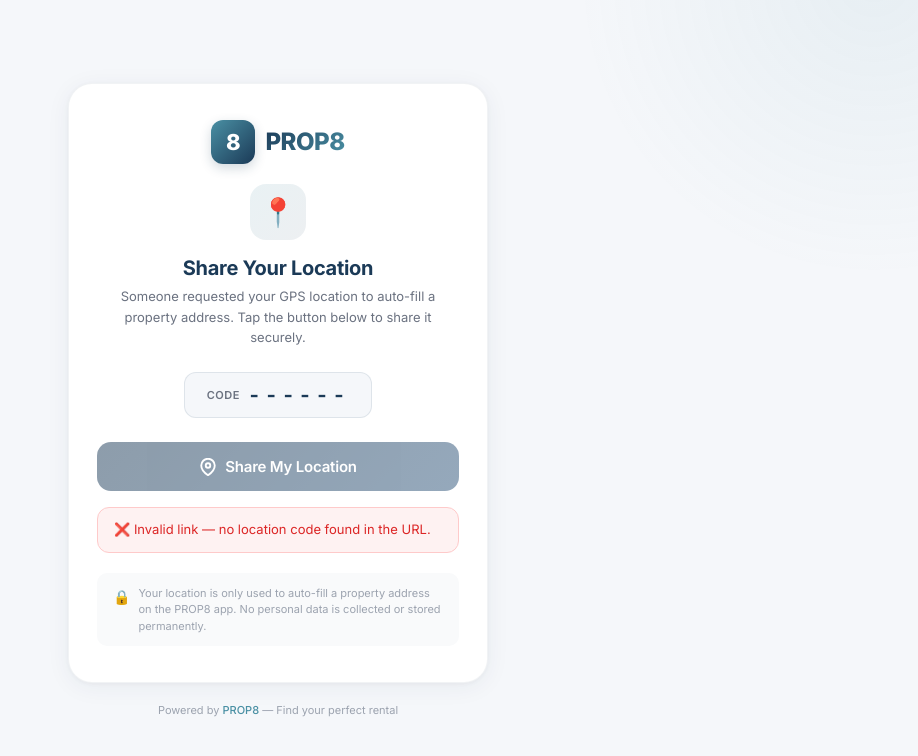
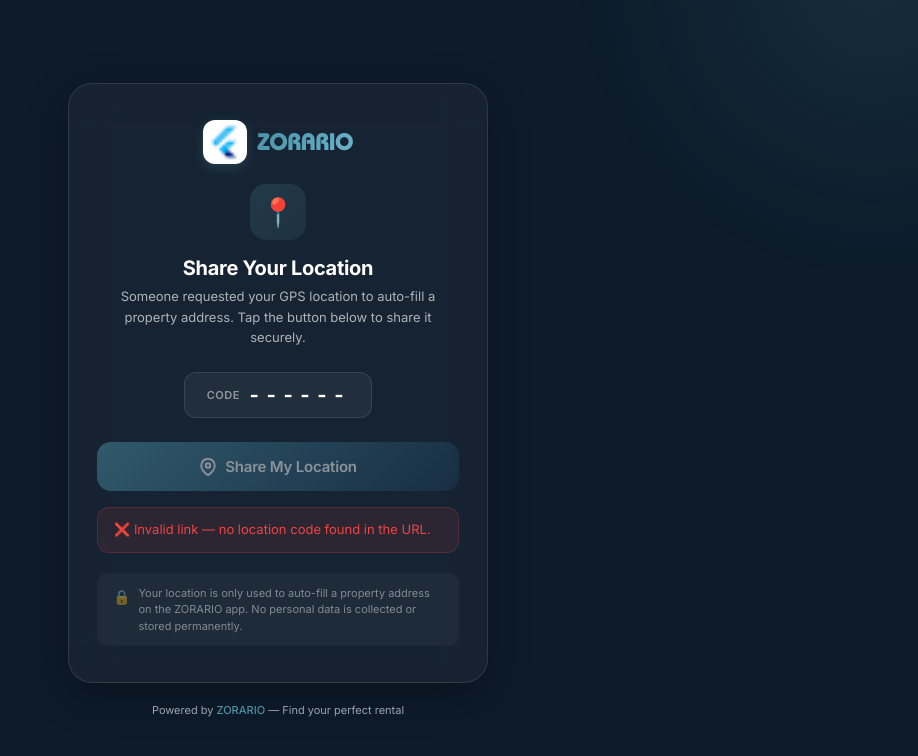
Before and after one commit to akashkumarr23/Prop8, a plain HTML site: page location_capture.html in a window 1280 px wide. Shown: the whole page, without its empty margins (362-1280 px from the left). Drawn offline with Linux system fonts and the light colour scheme.

```diff
--- a/location_capture.html
+++ b/location_capture.html
@@ -4,11 +4,19 @@
 <head>
     <meta charset="UTF-8">
     <meta name="viewport" content="width=device-width, initial-scale=1.0">
-    <title>Share Location - PROP8</title>
+    <title>Share Location - ZORARIO</title>
     <link rel="preconnect" href="https://fonts.googleapis.com">
     <link rel="preconnect" href="https://fonts.gstatic.com" crossorigin>
     <link href="https://fonts.googleapis.com/css2?family=Inter:wght@400;500;600;700;800&display=swap" rel="stylesheet">
     <style>
+        @font-face {
+            font-family: 'ITCBauhaus';
+            src: url('./ITCBauhaus.otf') format('opentype');
+            font-weight: 700;
+            font-style: normal;
+            font-display: swap;
+        }
+
         * {
             margin: 0;
             padding: 0;
@@ -17,14 +25,15 @@
 
         body {
             font-family: 'Inter', -apple-system, BlinkMacSystemFont, 'Segoe UI', sans-serif;
-            background: #F5F7FA;
+            background: #0D1B2A;
             min-height: 100vh;
             display: flex;
             flex-direction: column;
             align-items: center;
             justify-content: center;
-            color: #1A1A1A;
+            color: #FFFFFF;
             padding: 20px;
+            overflow: hidden;
         }
 
         /* Decorative background */
@@ -35,7 +44,7 @@
             right: -20%;
             width: 600px;
             height: 600px;
-            background: radial-gradient(circle, rgba(74, 144, 164, 0.08) 0%, transparent 70%);
+            background: radial-gradient(circle, rgba(74, 144, 164, 0.15) 0%, transparent 70%);
             border-radius: 50%;
             pointer-events: none;
         }
@@ -47,20 +56,22 @@
             left: -15%;
             width: 500px;
             height: 500px;
-            background: radial-gradient(circle, rgba(27, 58, 87, 0.06) 0%, transparent 70%);
+            background: radial-gradient(circle, rgba(74, 144, 164, 0.08) 0%, transparent 70%);
             border-radius: 50%;
             pointer-events: none;
         }
 
         .card {
-            background: #FFFFFF;
+            background: rgba(255, 255, 255, 0.04);
+            backdrop-filter: blur(20px);
+            -webkit-backdrop-filter: blur(20px);
             border-radius: 24px;
             padding: 36px 28px;
             max-width: 420px;
             width: 100%;
             text-align: center;
-            box-shadow: 0 4px 24px rgba(27, 58, 87, 0.06), 0 1px 4px rgba(0, 0, 0, 0.04);
-            border: 1px solid rgba(27, 58, 87, 0.06);
+            box-shadow: 0 12px 40px rgba(0, 0, 0, 0.3);
+            border: 1px solid rgba(255, 255, 255, 0.1);
             position: relative;
             z-index: 1;
         }
@@ -74,24 +85,19 @@
             gap: 10px;
         }
 
-        .logo-icon {
+        .logo-img {
             width: 44px;
             height: 44px;
-            background: linear-gradient(135deg, #4A90A4, #1B3A57);
             border-radius: 12px;
-            display: flex;
-            align-items: center;
-            justify-content: center;
-            color: #fff;
-            font-size: 22px;
-            font-weight: 800;
-            box-shadow: 0 4px 12px rgba(27, 58, 87, 0.2);
+            box-shadow: 0 4px 12px rgba(74, 144, 164, 0.25);
+            object-fit: contain;
         }
 
         .logo-text {
+            font-family: 'ITCBauhaus', -apple-system, BlinkMacSystemFont, 'Segoe UI', sans-serif;
             font-size: 24px;
-            font-weight: 800;
-            background: linear-gradient(135deg, #1B3A57, #4A90A4);
+            font-weight: 700;
+            background: linear-gradient(135deg, #4A90A4, #6BB5CB);
             -webkit-background-clip: text;
             -webkit-text-fill-color: transparent;
             background-clip: text;
@@ -102,7 +108,7 @@
         .header-icon {
             width: 56px;
             height: 56px;
-            background: linear-gradient(135deg, rgba(74, 144, 164, 0.12), rgba(27, 58, 87, 0.08));
+            background: linear-gradient(135deg, rgba(74, 144, 164, 0.2), rgba(107, 181, 203, 0.1));
             border-radius: 16px;
             display: flex;
             align-items: center;
@@ -115,12 +121,12 @@
             font-size: 20px;
             font-weight: 700;
             margin-bottom: 6px;
-            color: #1B3A57;
+            color: #FFFFFF;
             letter-spacing: -0.3px;
         }
 
         .subtitle {
-            color: #6B7280;
+            color: rgba(255, 255, 255, 0.65);
             font-size: 13px;
             margin-bottom: 24px;
             line-height: 1.6;
@@ -130,8 +136,8 @@
             display: inline-flex;
             align-items: center;
             gap: 8px;
-            background: #F5F7FA;
-            border: 1.5px solid rgba(27, 58, 87, 0.1);
+            background: rgba(255, 255, 255, 0.05);
+            border: 1.5px solid rgba(255, 255, 255, 0.1);
             border-radius: 12px;
             padding: 10px 22px;
             margin-bottom: 24px;
@@ -140,7 +146,7 @@
         .code-label {
             font-size: 11px;
             font-weight: 600;
-            color: #6B7280;
+            color: rgba(255, 255, 255, 0.5);
             text-transform: uppercase;
             letter-spacing: 0.5px;
         }
@@ -149,7 +155,7 @@
             font-size: 20px;
             font-weight: 700;
             letter-spacing: 4px;
-            color: #1B3A57;
+            color: #FFFFFF;
             font-variant-numeric: tabular-nums;
         }
 
@@ -184,13 +190,14 @@
         }
 
         .step-num.active {
-            background: #1B3A57;
+            background: #4A90A4;
             color: #fff;
+            box-shadow: 0 0 10px rgba(74, 144, 164, 0.4);
         }
 
         .step-num.pending {
-            background: #E5E7EB;
-            color: #9CA3AF;
+            background: rgba(255, 255, 255, 0.08);
+            color: rgba(255, 255, 255, 0.4);
         }
 
         .step-line {
@@ -204,7 +211,7 @@
         }
 
         .step-line.pending {
-            background: #E5E7EB;
+            background: rgba(255, 255, 255, 0.08);
         }
 
         /* Button */
@@ -226,14 +233,14 @@
         }
 
         .btn-primary {
-            background: linear-gradient(135deg, #1B3A57, #2B5278);
+            background: linear-gradient(135deg, #4A90A4, #1B3A57);
             color: #fff;
-            box-shadow: 0 4px 16px rgba(27, 58, 87, 0.25);
+            box-shadow: 0 4px 16px rgba(74, 144, 164, 0.3);
         }
 
         .btn-primary:hover {
             transform: translateY(-1px);
-            box-shadow: 0 6px 20px rgba(27, 58, 87, 0.35);
+            box-shadow: 0 6px 20px rgba(74, 144, 164, 0.45);
         }
 
         .btn-primary:active {
@@ -259,32 +266,32 @@
 
         .status.error {
             display: block;
-            background: #FEF2F2;
-            border: 1px solid #FECACA;
-            color: #DC2626;
+            background: rgba(239, 68, 68, 0.1);
+            border: 1px solid rgba(239, 68, 68, 0.2);
+            color: #EF4444;
         }
 
         .status.success {
             display: block;
-            background: #F0FDF4;
-            border: 1px solid #BBF7D0;
-            color: #16A34A;
+            background: rgba(16, 185, 129, 0.1);
+            border: 1px solid rgba(16, 185, 129, 0.2);
+            color: #10B981;
         }
 
         .status.loading {
             display: flex;
             align-items: center;
             gap: 10px;
-            background: #F0F9FF;
-            border: 1px solid #BAE6FD;
-            color: #0369A1;
+            background: rgba(74, 144, 164, 0.1);
+            border: 1px solid rgba(74, 144, 164, 0.2);
+            color: #6BB5CB;
         }
 
         .spinner {
             width: 18px;
             height: 18px;
-            border: 2.5px solid rgba(27, 58, 87, 0.15);
-            border-top: 2.5px solid #1B3A57;
+            border: 2.5px solid rgba(255, 255, 255, 0.15);
+            border-top: 2.5px solid #4A90A4;
             border-radius: 50%;
             animation: spin 0.7s linear infinite;
             display: inline-block;
@@ -305,10 +312,10 @@
         .privacy-note {
             margin-top: 20px;
             padding: 12px 16px;
-            background: #F9FAFB;
+            background: rgba(255, 255, 255, 0.03);
             border-radius: 10px;
             font-size: 11px;
-            color: #9CA3AF;
+            color: rgba(255, 255, 255, 0.45);
             line-height: 1.5;
             display: flex;
             align-items: flex-start;
@@ -400,8 +407,8 @@
     <div class="card" id="mainCard">
         <!-- Logo -->
         <div class="logo-container">
-            <div class="logo-icon">8</div>
-            <span class="logo-text">PROP8</span>
+            <img src="favicon.png" alt="Zorario Logo" class="logo-img">
+            <span class="logo-text">ZORARIO</span>
         </div>
 
         <div class="header-icon">📍</div>
@@ -443,13 +450,13 @@
 
         <div class="privacy-note">
             <span class="lock-icon">🔒</span>
-            <span>Your location is only used to auto-fill a property address on the PROP8 app. No personal data is
+            <span>Your location is only used to auto-fill a property address on the ZORARIO app. No personal data is
                 collected or stored permanently.</span>
         </div>
     </div>
 
     <div class="footer">
-        Powered by <a href="#">PROP8</a> — Find your perfect rental
+        Powered by <a href="#">ZORARIO</a> — Find your perfect rental
     </div>
 
     <script>
@@ -529,7 +536,7 @@
                 const lng = position.coords.longitude;
 
                 updateSteps(2);
-                showStatus('loading', 'Submitting location to Prop8...');
+                showStatus('loading', 'Submitting location to ZORARIO...');
                 btn.innerHTML = '<span class="spinner spinner-white"></span> Submitting...';
 
                 const response = await fetch(
@@ -555,8 +562,8 @@
                     document.getElementById('mainCard').innerHTML = `
                         <div class="success-card">
                             <div class="logo-container">
-                                <div class="logo-icon">8</div>
-                                <span class="logo-text">Prop8</span>
+                                <img src="favicon.png" alt="Zorario Logo" class="logo-img">
+                                <span class="logo-text">ZORARIO</span>
                             </div>
                             <div class="success-icon-container">
                                 <span class="success-checkmark">✓</span>
```
